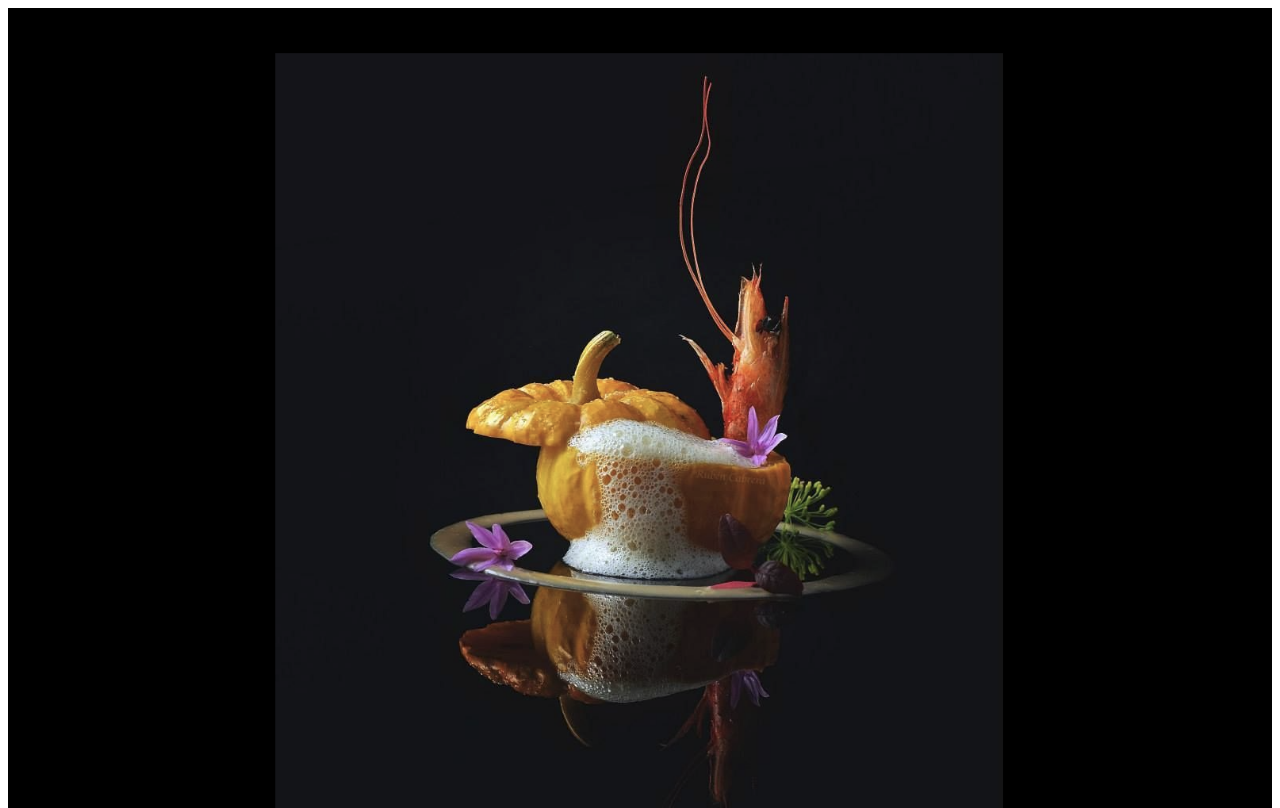
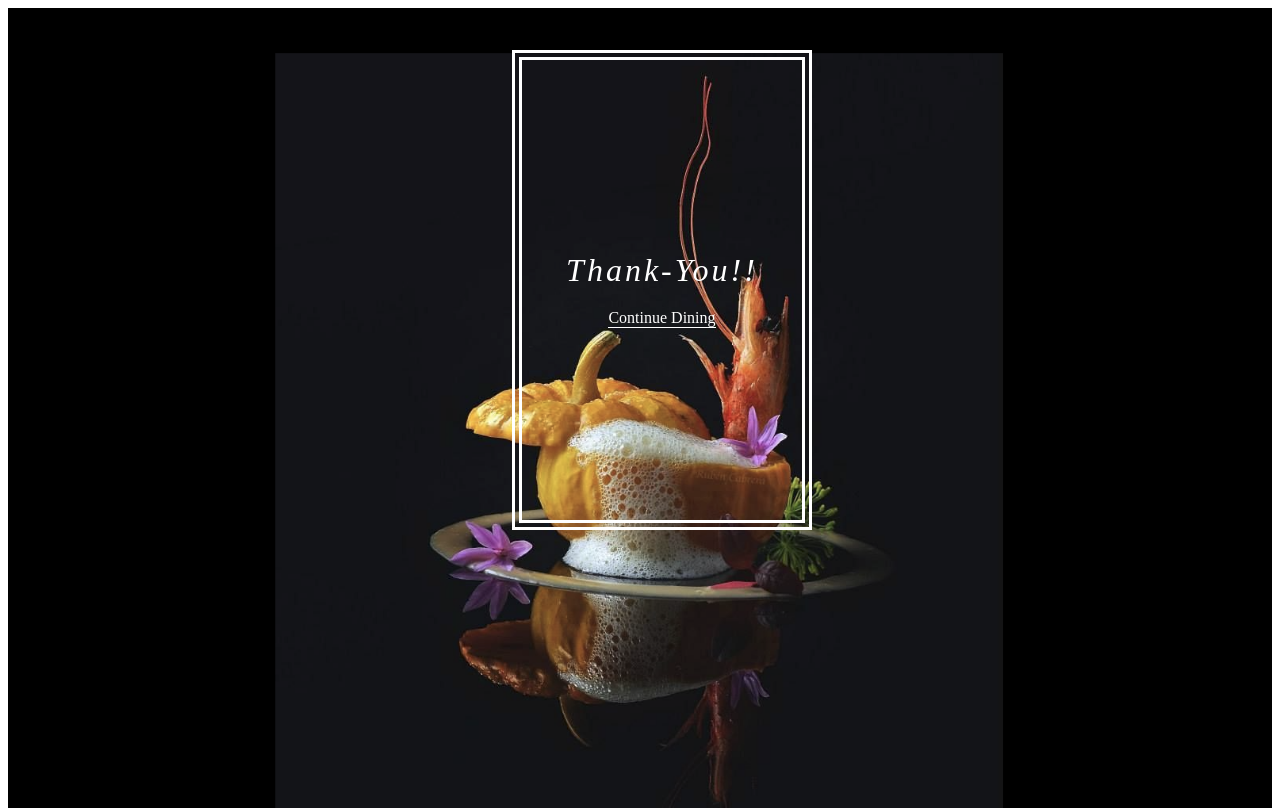
Before and after one commit to SuchiBankoti/restaurant-websit, a React (Create React App) app: page /restaurant-websit/CartItems/FinalPage in a window 1280 px wide. Before the commit this address had no page. Built offline with nearby package versions, Linux system fonts and the light colour scheme.

Commit message:
add final page

```diff
--- a/src/App.js
+++ b/src/App.js
@@ -5,6 +5,7 @@ import "./App.css";
 import Home from "./Home";
 import { BrowserRouter, Route, Routes } from "react-router-dom";
 import SearchResults from "./Components/SearchResults";
+import FinalPage from "./Components/FinalPage";
 
 function App() {
   // const { toggle } = useContext(dataContext);
@@ -25,6 +26,10 @@ function App() {
           path="/restaurant-websit/SearchResults"
           element={<SearchResults />}
         ></Route>
+        <Route
+          path="/restaurant-websit/CartItems/FinalPage"
+          element={<FinalPage />}
+        ></Route>
       </Routes>
     </BrowserRouter>
   );
--- a/src/Components/CartItems.js
+++ b/src/Components/CartItems.js
@@ -32,7 +32,9 @@ export default function CartItems() {
               {totalPrice}
             </div>
           </div>
-          <div className="checkout">Place Order</div>
+          <Link to={"/restaurant-websit/CartItems/FinalPage"} className="link">
+            <div className="checkout">Place Order</div>
+          </Link>
         </>
       )}
 
--- /dev/null
+++ b/src/Components/FinalPage.css
@@ -0,0 +1,28 @@
+* {
+  box-sizing: border-box;
+}
+.final-page {
+  width: 300px;
+  height: 60%;
+  display: flex;
+  flex-direction: column;
+  justify-content: center;
+  align-items: center;
+  border: 10px double white;
+  position: absolute;
+  top: 50px;
+  left: 40%;
+}
+.thankyou {
+  color: white;
+  margin: 0;
+  font-style: italic;
+  font-weight: 100;
+  font-size: 2rem;
+  letter-spacing: 3px;
+}
+.continue {
+  border-bottom: 1px solid white;
+  margin-top: 20px;
+  font-size: 1rem;
+}
--- /dev/null
+++ b/src/Components/FinalPage.js
@@ -0,0 +1,16 @@
+import React from "react";
+import { Link } from "react-router-dom";
+import "./FinalPage.css";
+
+const FinalPage = () => {
+  return (
+    <div className="final-page">
+      <h1 className="thankyou">Thank-You!!</h1>
+      <Link to={"/restaurant-websit"} className="link">
+        <div className="continue">Continue Dining</div>
+      </Link>
+    </div>
+  );
+};
+
+export default FinalPage;
```
